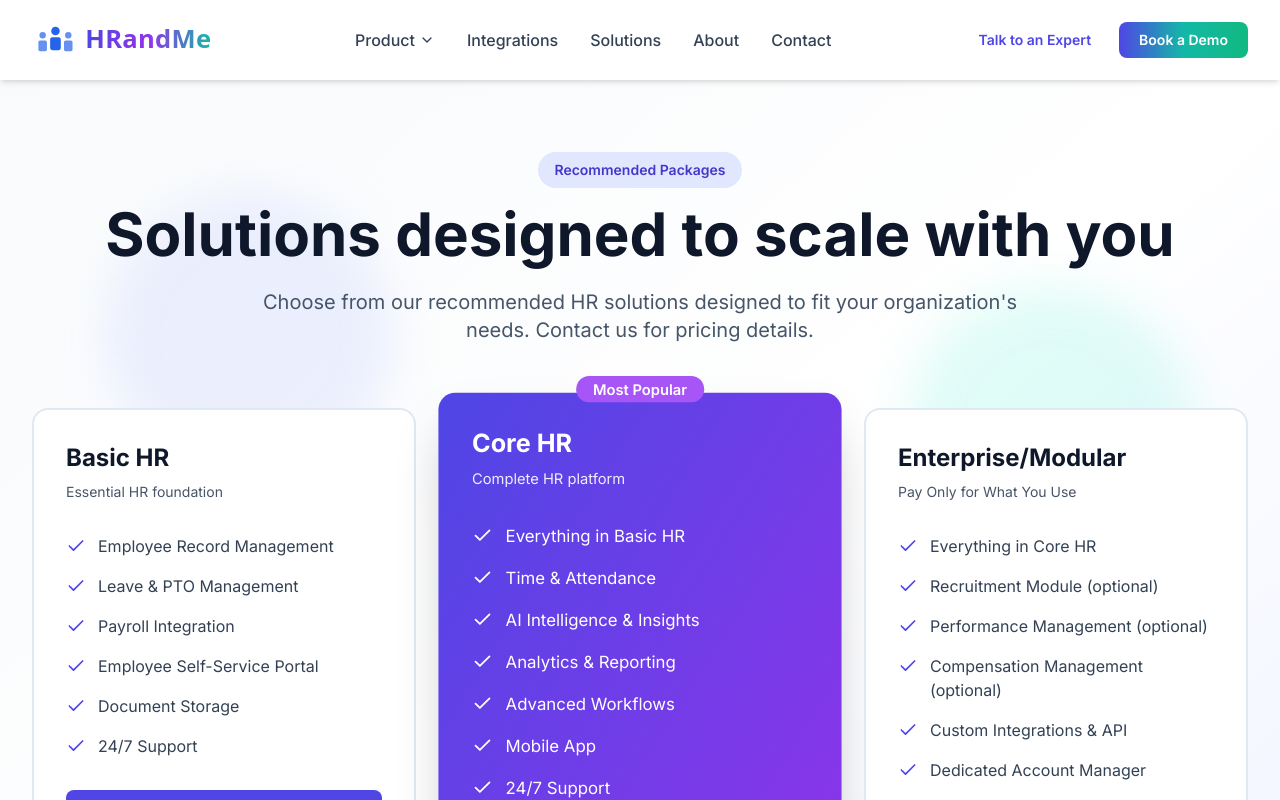
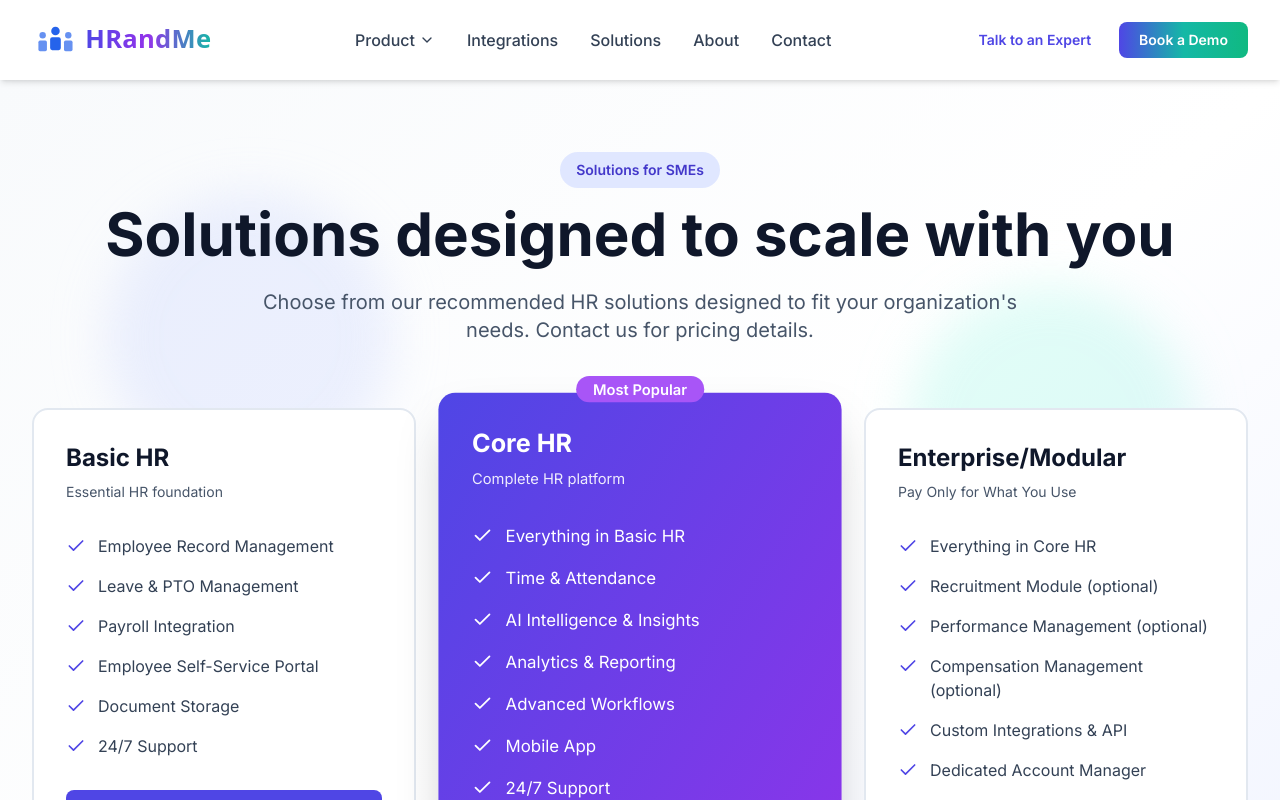
Before and after one commit to PixieDa7/hrandme, a Next.js app: page /solutions in a window 1280 px wide. Shown: the top 800 px of the page. Built offline with nearby package versions, Linux system fonts and the light colour scheme.

Commit message:
Change solutions page badge from 'Recommended Packages' to 'Solutions for SMEs'

```diff
--- a/app/solutions/page.tsx
+++ b/app/solutions/page.tsx
@@ -105,7 +105,7 @@ export default function SolutionsPage() {
         <div className="container-custom relative z-10">
           <div className="text-center mb-16">
             <div className="inline-flex items-center space-x-2 bg-primary-100 text-primary-700 px-4 py-2 rounded-full mb-4 mt-4 lg:mt-6">
-              <span className="text-sm font-semibold">Recommended Packages</span>
+              <span className="text-sm font-semibold">Solutions for SMEs</span>
             </div>
             <h1 className="text-5xl lg:text-6xl font-bold text-neutral-900 mb-6">
               Solutions designed to scale with you
```
